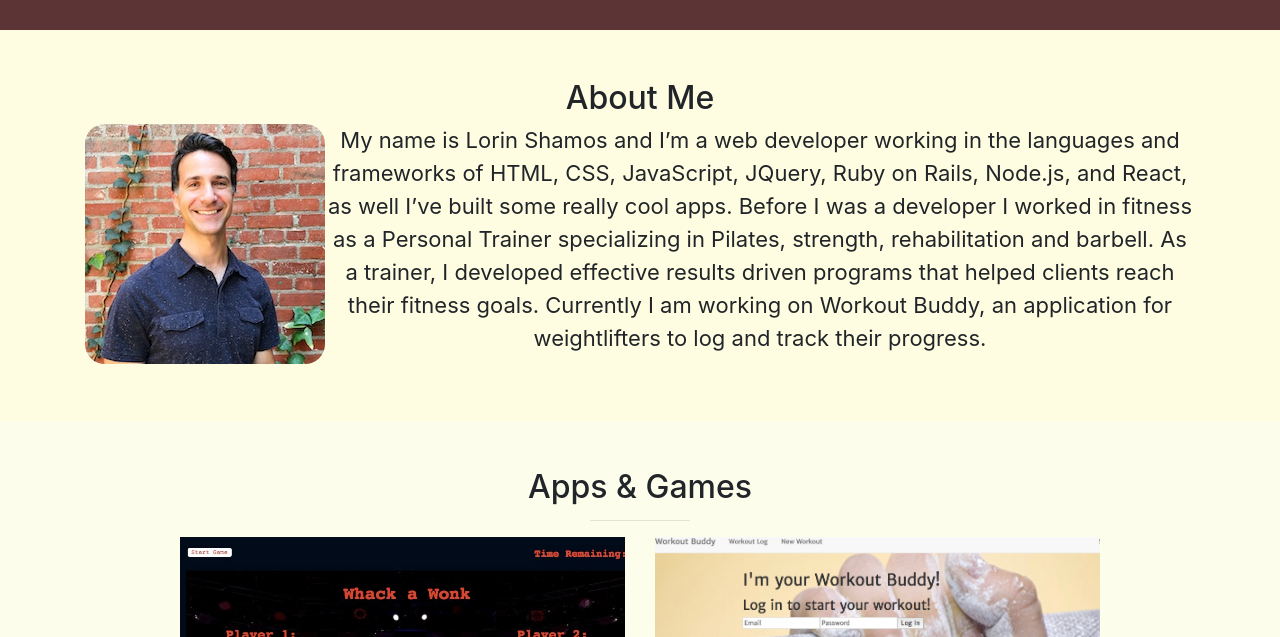
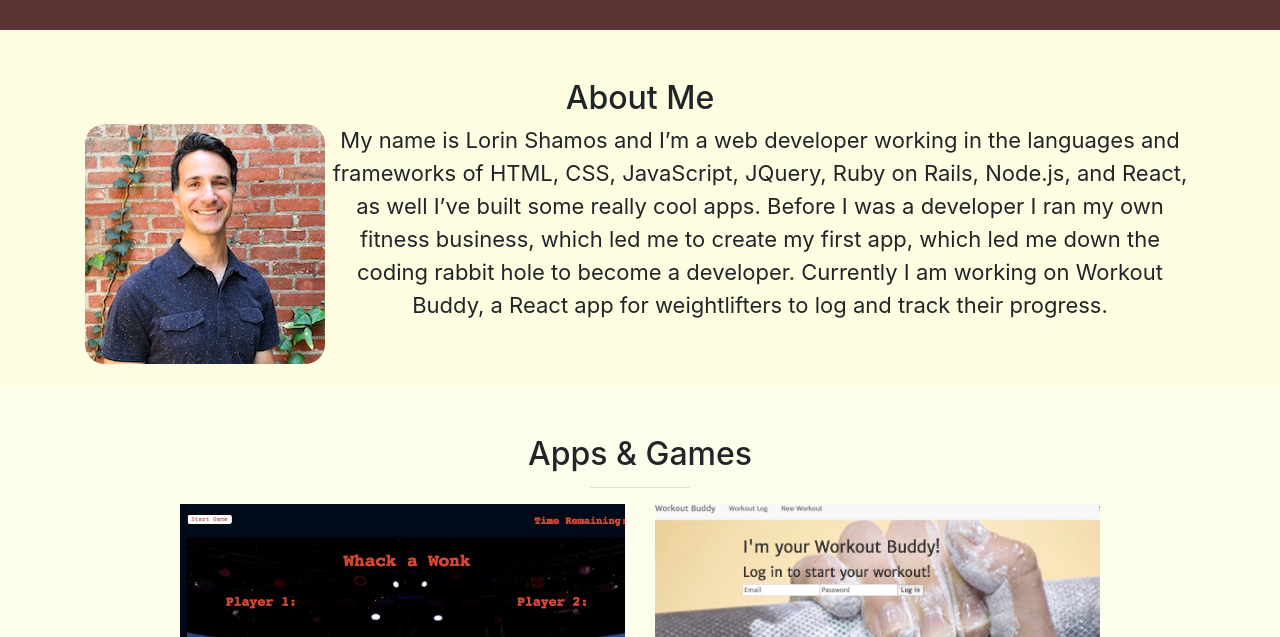
Before and after one commit to lshamos/Lorin-Shamos-Portfolio, a website with bundled scripts: page index.html in a window 1280 px wide. Shown: the part 1100-1737 px from the top of the page. Built offline with nearby package versions, Linux system fonts and the light colour scheme.

Commit message:
about me update

```diff
--- a/index.html
+++ b/index.html
@@ -156,7 +156,7 @@
         <div id="about" class="container text-center">
             <h2>About Me</h2>
               <img id="lorin" src="img/LorinProfile.jpg" class="pull-left" alt="member">
-            <p>My name is Lorin Shamos and I’m a web developer working in the languages and frameworks of HTML, CSS, JavaScript, JQuery, Ruby on Rails, Node.js, and React, as well I’ve built some really cool apps. Before I was a developer I worked in fitness as a Personal Trainer specializing in Pilates, strength, rehabilitation and barbell. As a trainer, I developed effective results driven programs that helped clients reach their fitness goals. Currently I am working on Workout Buddy, an application for weightlifters to log and track their progress.</p>
+            <p>My name is Lorin Shamos and I’m a web developer working in the languages and frameworks of HTML, CSS, JavaScript, JQuery, Ruby on Rails, Node.js, and React, as well I’ve built some really cool apps. Before I was a developer I ran my own fitness business, which led me to create my first app, which led me down the coding rabbit hole to become a developer. Currently I am working on Workout Buddy, a React app for weightlifters to log and track their progress.</p>
         </div>
       </section>
 
```
